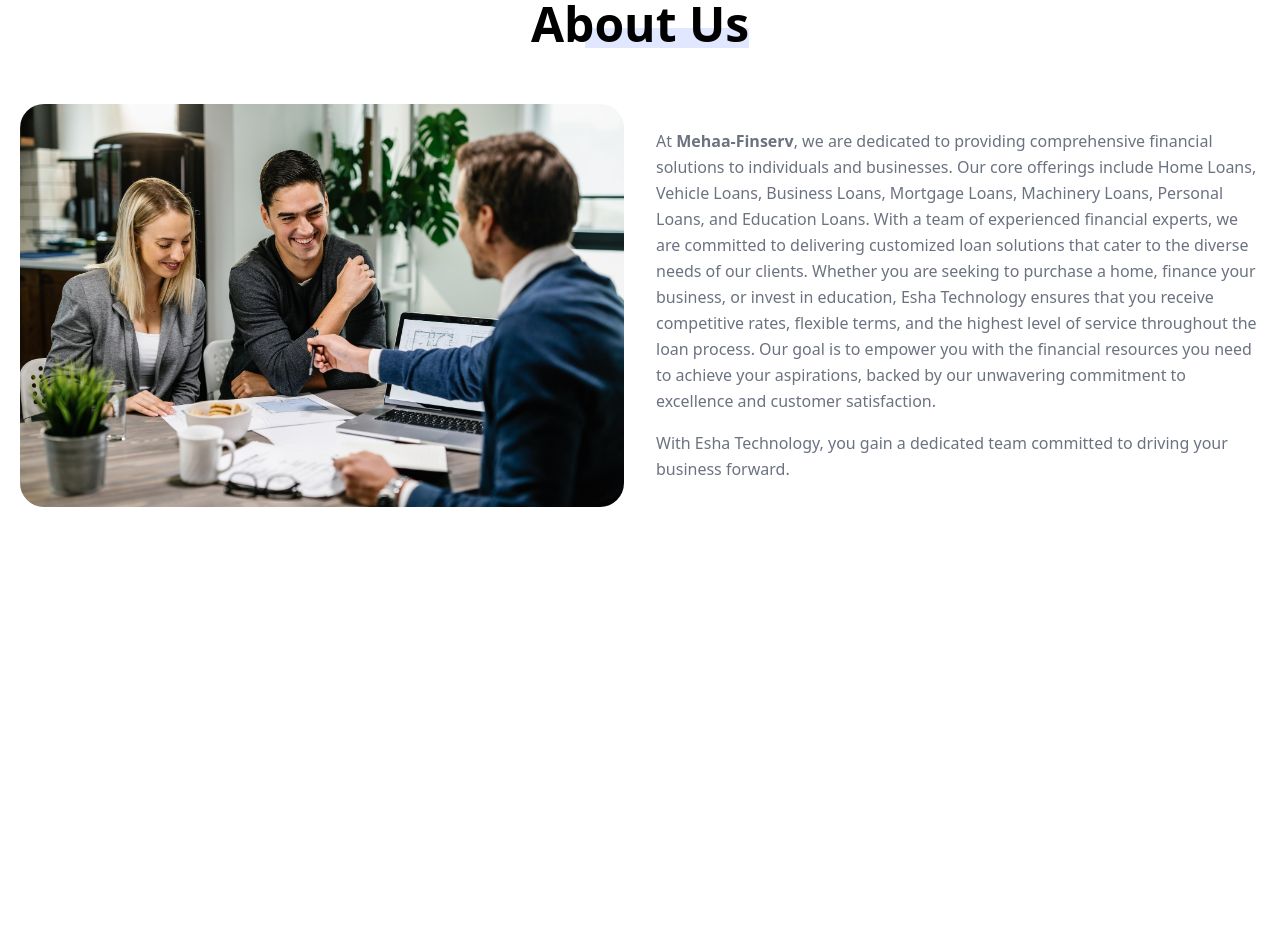
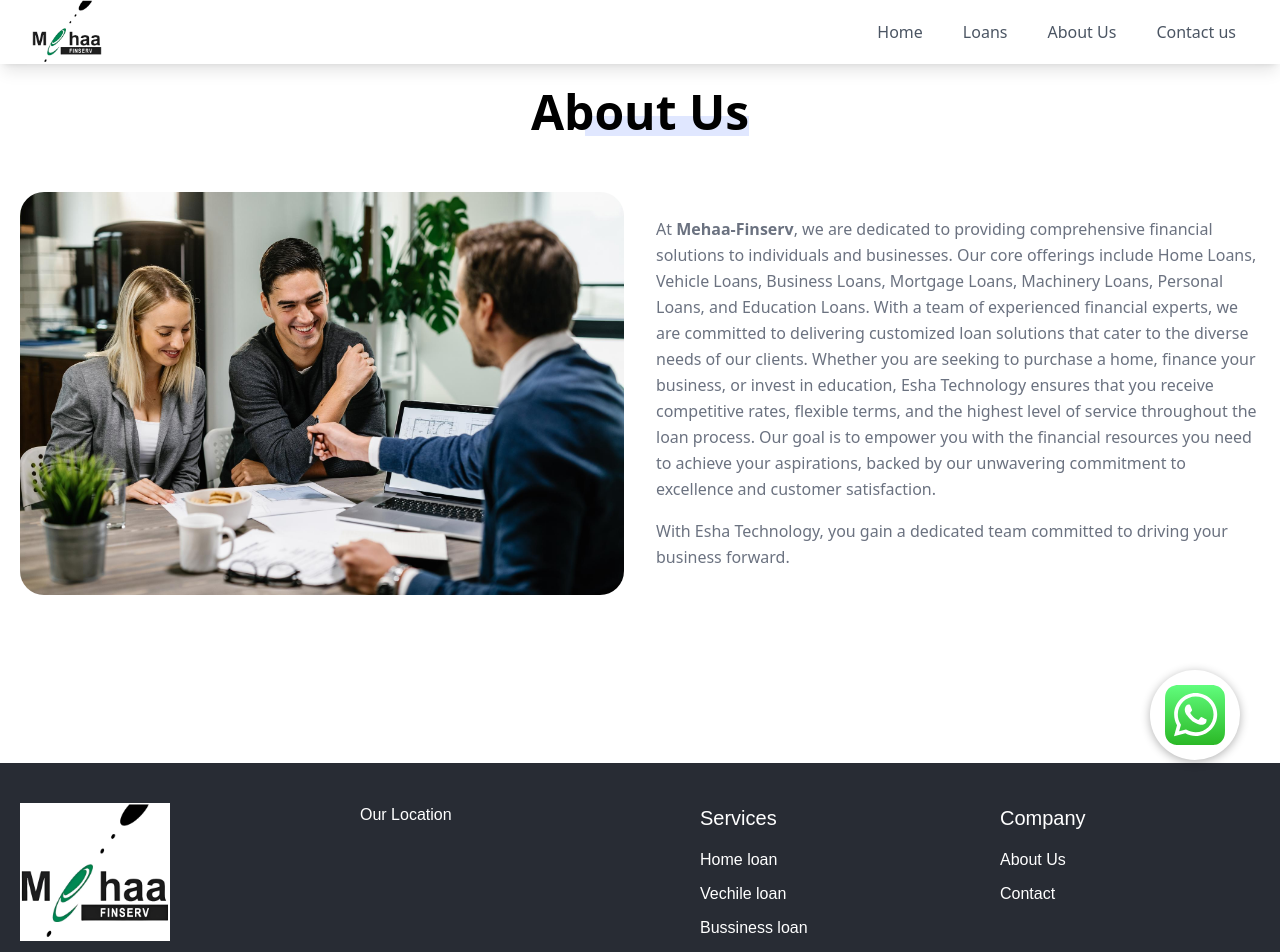
Before and after one commit to esha-technology/mehaa-finserv, a Next.js app: page /about in a window 1280 px wide. Shown: the top 952 px of the page. Before the commit the page ends 800 px from the top, so only its background shows below. Built offline with nearby package versions, Linux system fonts and the light colour scheme; grey boxes are pictures that could not be loaded.

Commit message:
changed about us section

```diff
--- a/app/about/page.tsx
+++ b/app/about/page.tsx
@@ -2,10 +2,18 @@
 import Heading from '../components/common/Heading';
 import { GoArrowUpRight } from 'react-icons/go';
 import AboutComponent from '../components/common/AboutComponent';
+import Footer from '../components/common/Footer';
+import NavBar from '../components/common/Navbar';
 
 const About: React.FC = () => {
   return (
-    <AboutComponent/>
+  <>
+  <NavBar/>
+  <br></br>
+  <AboutComponent/>
+  <Footer/>
+  </>
+
   )
 }
 
--- a/app/home/page.tsx
+++ b/app/home/page.tsx
@@ -12,7 +12,6 @@
     <div>
       <NavBar />
       <Loan />
-      <LoanForm/>
       <AboutComponent />
       <Ouroffers />
       <ContactUsForm />
```
